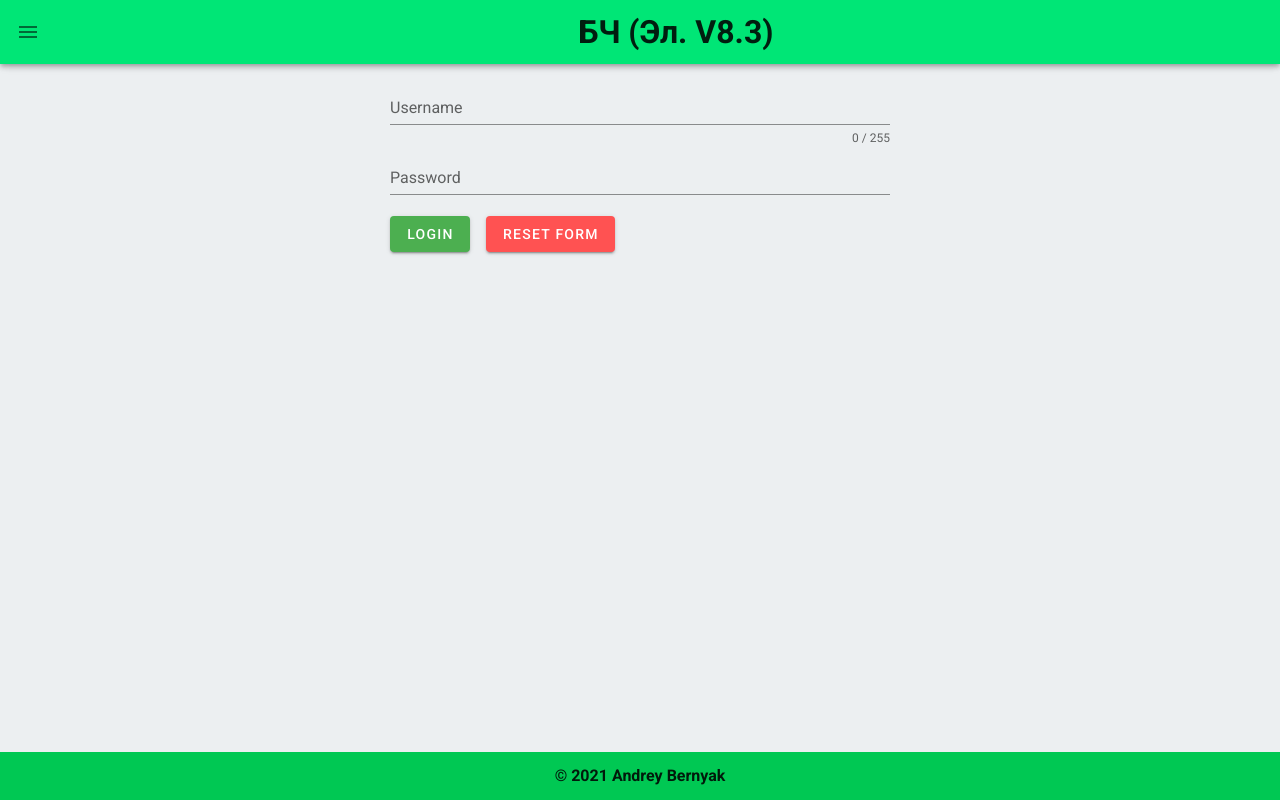
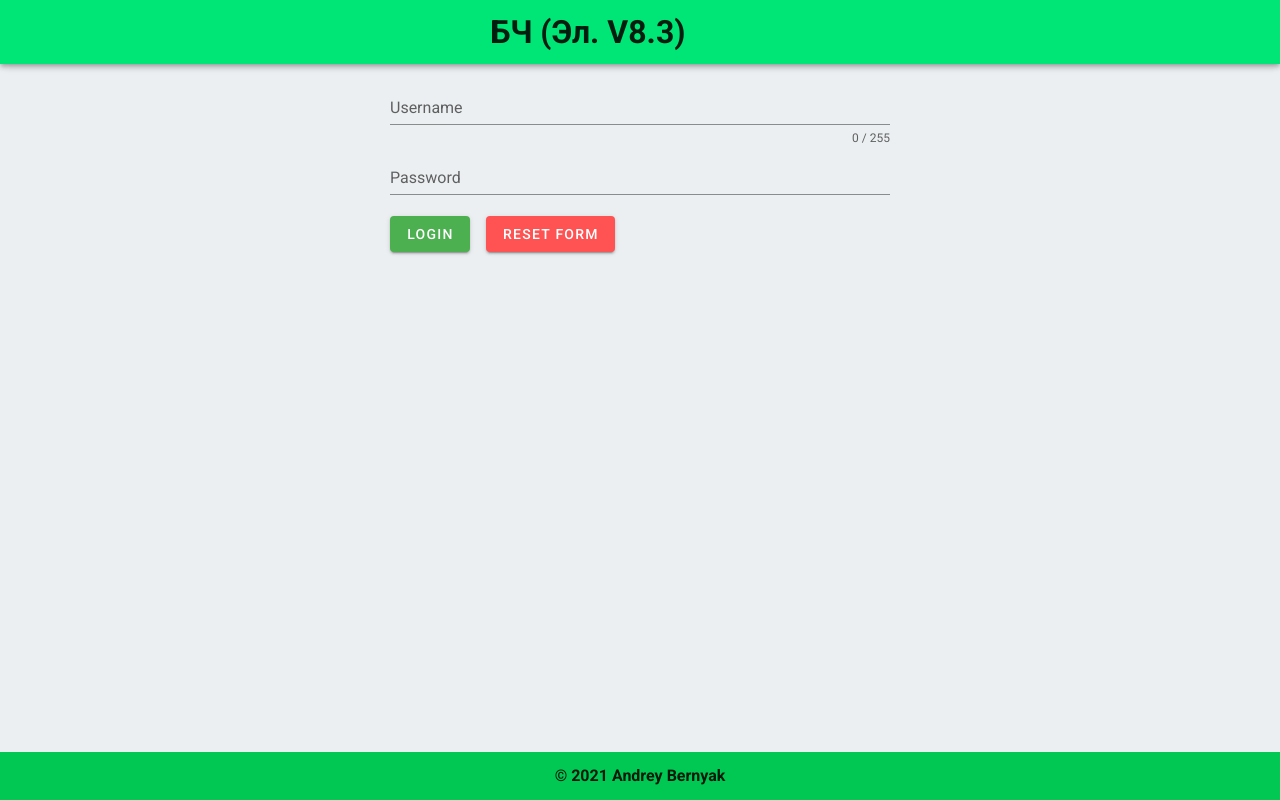
Before and after one commit to suph4rd/NB4444, a Vue app in the folder vueapp/: page /vueapp/login in a window 1280 px wide. Built offline with nearby package versions, Linux system fonts and the light colour scheme.

Commit message:
fix: add logout

```diff
--- a/vueapp/src/App.vue
+++ b/vueapp/src/App.vue
@@ -2,12 +2,15 @@
   <v-app>
 
     <v-app-bar color="green accent-3" app>
-      <v-app-bar-nav-icon @click="onLeftMenu"></v-app-bar-nav-icon>
+      <v-icon v-if="this.$route.name !== 'Login' "  @click="onLeftMenu">mdi-view-headline</v-icon>
       <v-col
       class="text-center"
-      cols="12"
+      cols="11"
     >
       <h1>БЧ (Эл. V8.3)</h1>
+    </v-col>
+    <v-col v-if="this.$route.name !== 'Login' " class="text-end">
+      <button @click="logout">Выход</button>
     </v-col>
     </v-app-bar>
 
@@ -98,6 +101,10 @@ export default {
           alert("Ошибка отправки запроса!")
         }
       })
+    },
+    logout() {
+      sessionStorage.removeItem('user');
+      this.$router.push('login')
     }
   }
 };
--- a/vueapp/src/components/delault_deduction/DefaultDeduction.vue
+++ b/vueapp/src/components/delault_deduction/DefaultDeduction.vue
@@ -40,7 +40,7 @@
               'Content-Type': 'application/json',
               'Authorization': `Bearer ${user.access}`,
             } : {};
-            this.axios.get(`${this.apiHost}/api/v1/default-deduction/user_last/`, {
+            this.axios.get(`${this.$apiHost}/api/v1/default-deduction/user_last/`, {
               headers: headers
             }).then((result) =>{
             this.deduction = result.data;
--- a/vueapp/src/main.js
+++ b/vueapp/src/main.js
@@ -7,8 +7,8 @@ import vuetify from './plugins/vuetify';
 
 Vue.config.productionTip = false;
 Vue.use(VueAxios, axios);
-Vue.prototype.$apiHost = window.location.origin;
-// Vue.prototype.$apiHost = 'http://0.0.0.0:8000';
+// Vue.prototype.$apiHost = window.location.origin;
+Vue.prototype.$apiHost = 'http://0.0.0.0:8000';
 
 new Vue({
   router,
```
Also changed, not shown: 1 other file (tests, documents, lock files or other folders).
